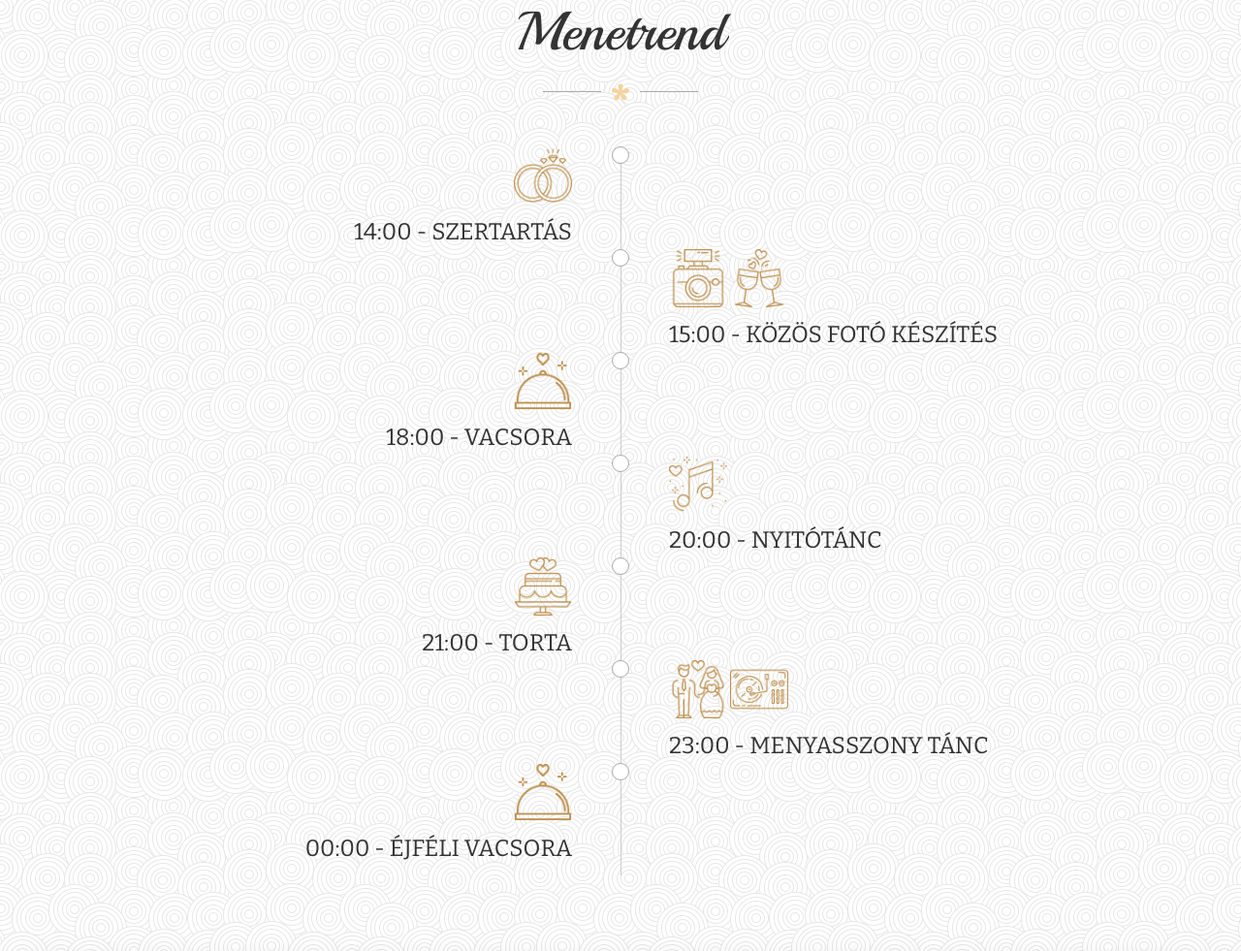
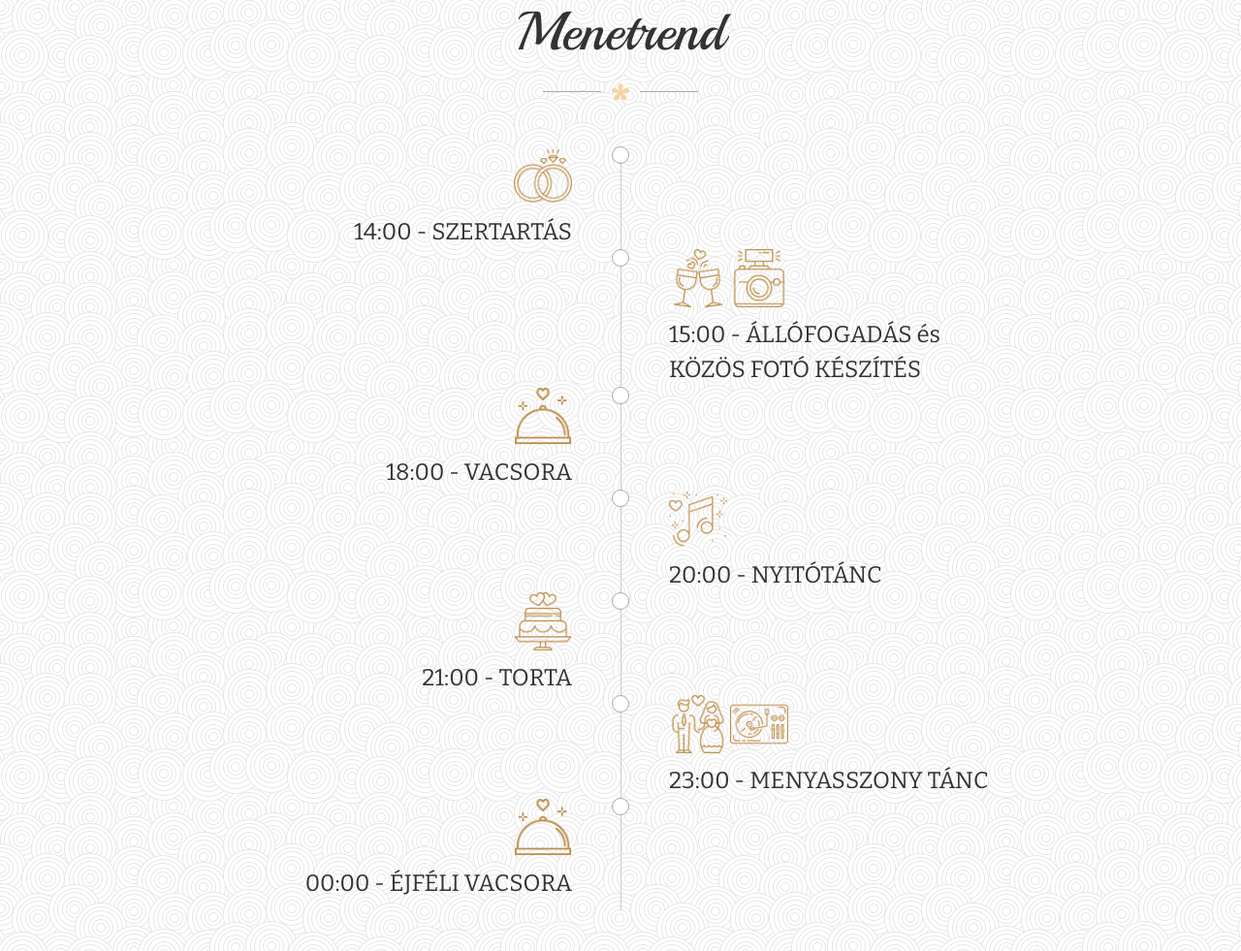
Before and after one commit to schaumb/schaum-molnar, a plain HTML site: page index.html in a window 1280 px wide. Shown: the part 1909-2890 px from the top of the page at 97% size. Drawn offline with nearby package versions, Linux system fonts and the light colour scheme.

Commit message:
Fix event title and image in index.html

```diff
--- a/index.html
+++ b/index.html
@@ -103,9 +103,9 @@
 							<h4 class="title">14:00 - SZERTARTÁS</h4>
 						</div><!-- w-detail -->
 						<div class="w-detail right">
+							<img class="img-icon" src="./images/glasses.png" alt="">
 							<img class="img-icon" src="./images/camera.png" alt="">
-							<img class="img-icon" src="./images/glasses.png" alt="">
-							<h4 class="title">15:00 - KÖZÖS FOTÓ KÉSZÍTÉS</h4>
+							<h4 class="title">15:00 - ÁLLÓFOGADÁS és KÖZÖS FOTÓ KÉSZÍTÉS</h4>
 						</div><!-- w-detail -->
 						<div class="w-detail left">
 							<img class="img-icon" src="./images/dinner.png" alt="">
```
